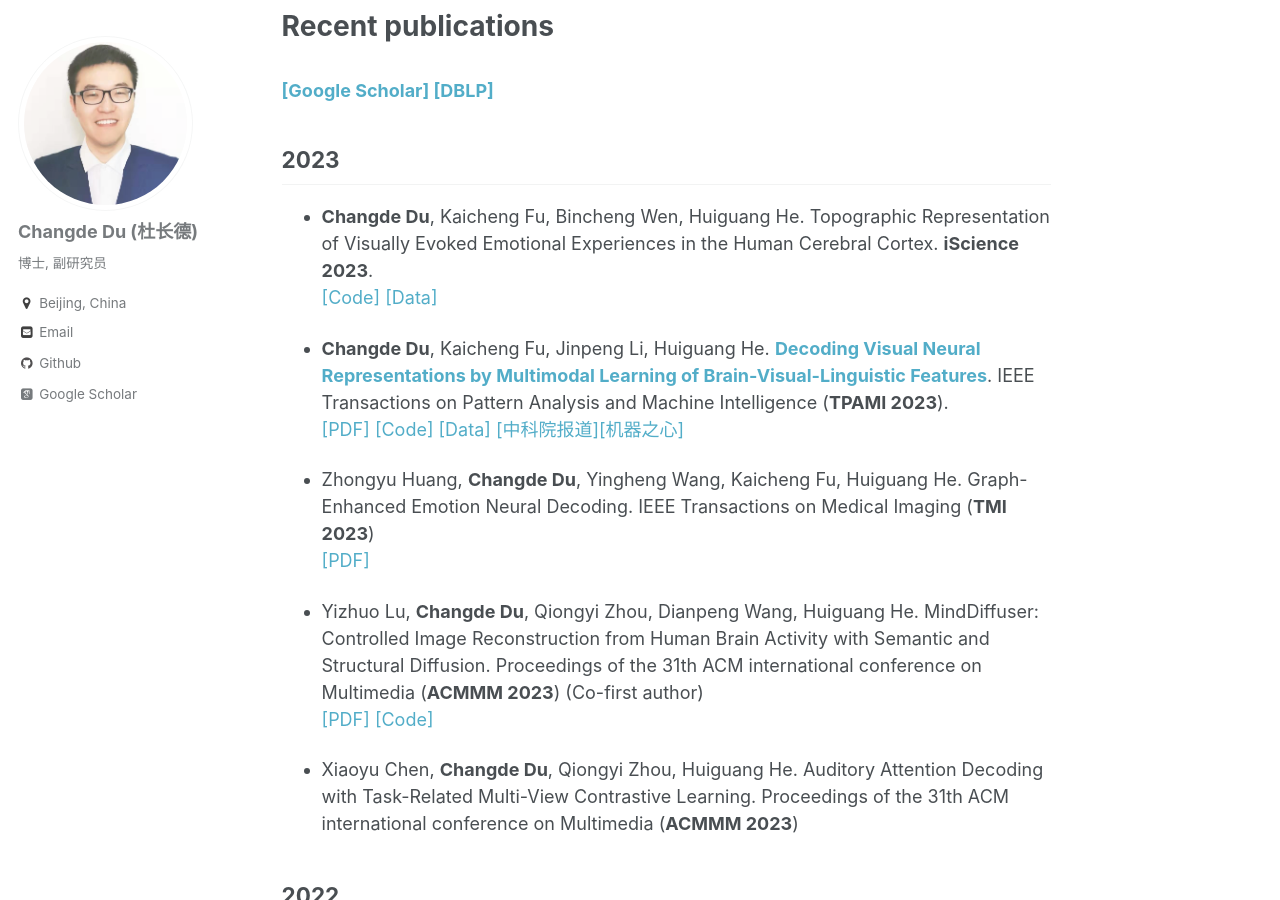
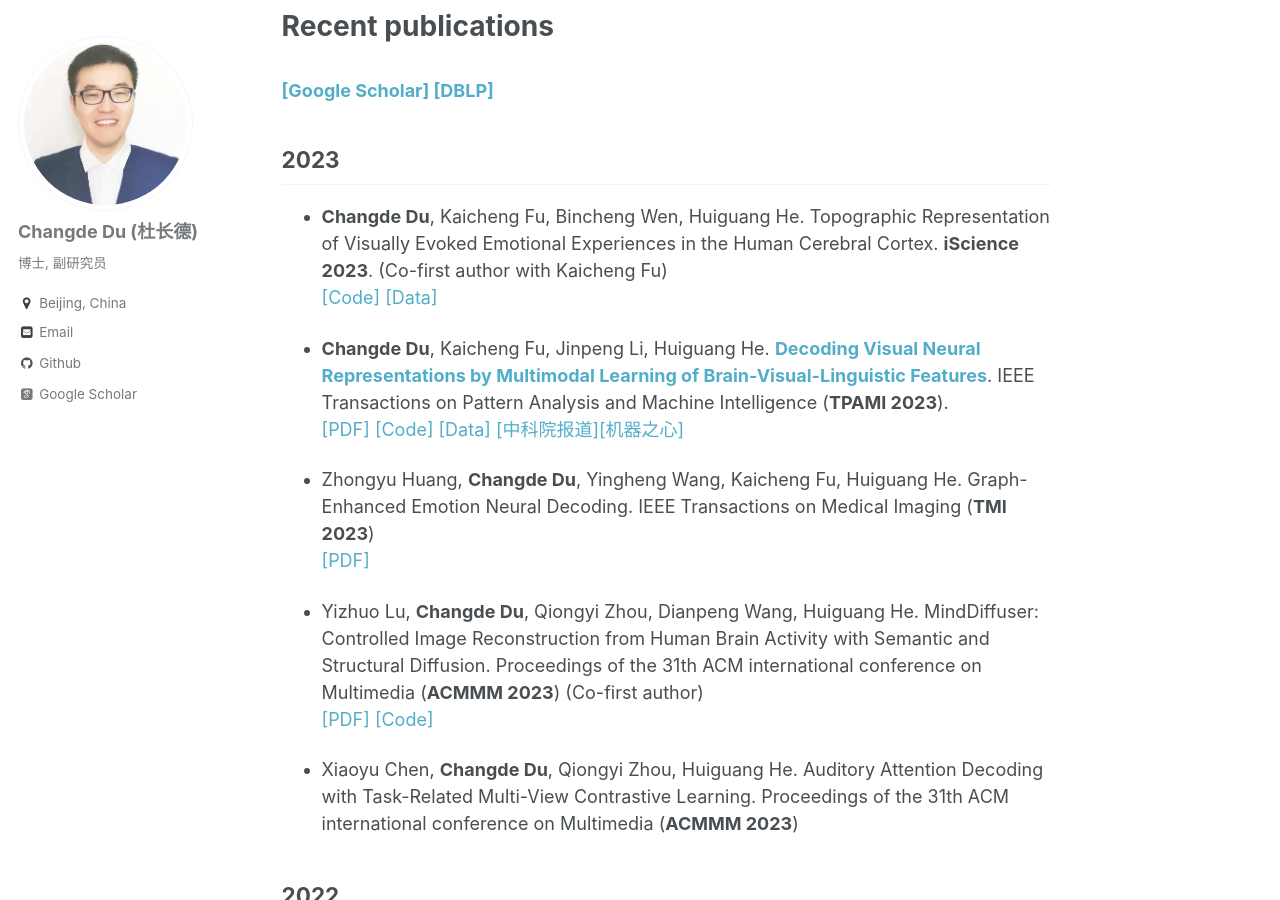
Before and after one commit to ChangdeDu/changdedu.github.io, a Jekyll site: the page built from _pages/about.md, in a window 1280 px wide and 900 px high, scrolled down 2164 px. Built offline with Jekyll 4.4.1, drawn with Linux system fonts in a browser that asks for light colours; some web fonts are replaced.

Commit message:
Update about.md

```diff
--- a/_pages/about.md
+++ b/_pages/about.md
@@ -66,7 +66,7 @@ redirect_from:
 ### [[Google Scholar]](https://scholar.google.com/citations?user=ef2EFsYAAAAJ&hl=zh-CN) [[DBLP]](https://dblp.org/pid/178/4485.html)
 
 ## 2023
-- **Changde Du**, Kaicheng Fu, Bincheng Wen, Huiguang He. Topographic Representation of Visually Evoked Emotional Experiences in the Human Cerebral Cortex. **iScience 2023**. <br>[[Code]](https://osf.io/9uyn2/) [[Data]](https://osf.io/9uyn2/)
+- **Changde Du**, Kaicheng Fu, Bincheng Wen, Huiguang He. Topographic Representation of Visually Evoked Emotional Experiences in the Human Cerebral Cortex. **iScience 2023**. (Co-first author with Kaicheng Fu) <br>[[Code]](https://osf.io/9uyn2/) [[Data]](https://osf.io/9uyn2/)
 
 - **Changde Du**, Kaicheng Fu, Jinpeng Li, Huiguang He. [**Decoding Visual Neural Representations by Multimodal Learning of Brain-Visual-Linguistic Features**](https://arxiv.org/abs/2210.06756). IEEE Transactions on Pattern Analysis and Machine Intelligence (**TPAMI 2023**). <br>[[PDF]](https://ieeexplore.ieee.org/document/10089190) [[Code]](https://github.com/ChangdeDu/BraVL) [[Data]](https://figshare.com/articles/dataset/BraVL/17024591) [[中科院报道]](https://www.cas.cn/syky/202304/t20230407_4883387.shtml)[[机器之心]](https://mp.weixin.qq.com/s/6Q6aUq5zAo6CWwWJR3zlsw)
 
```
